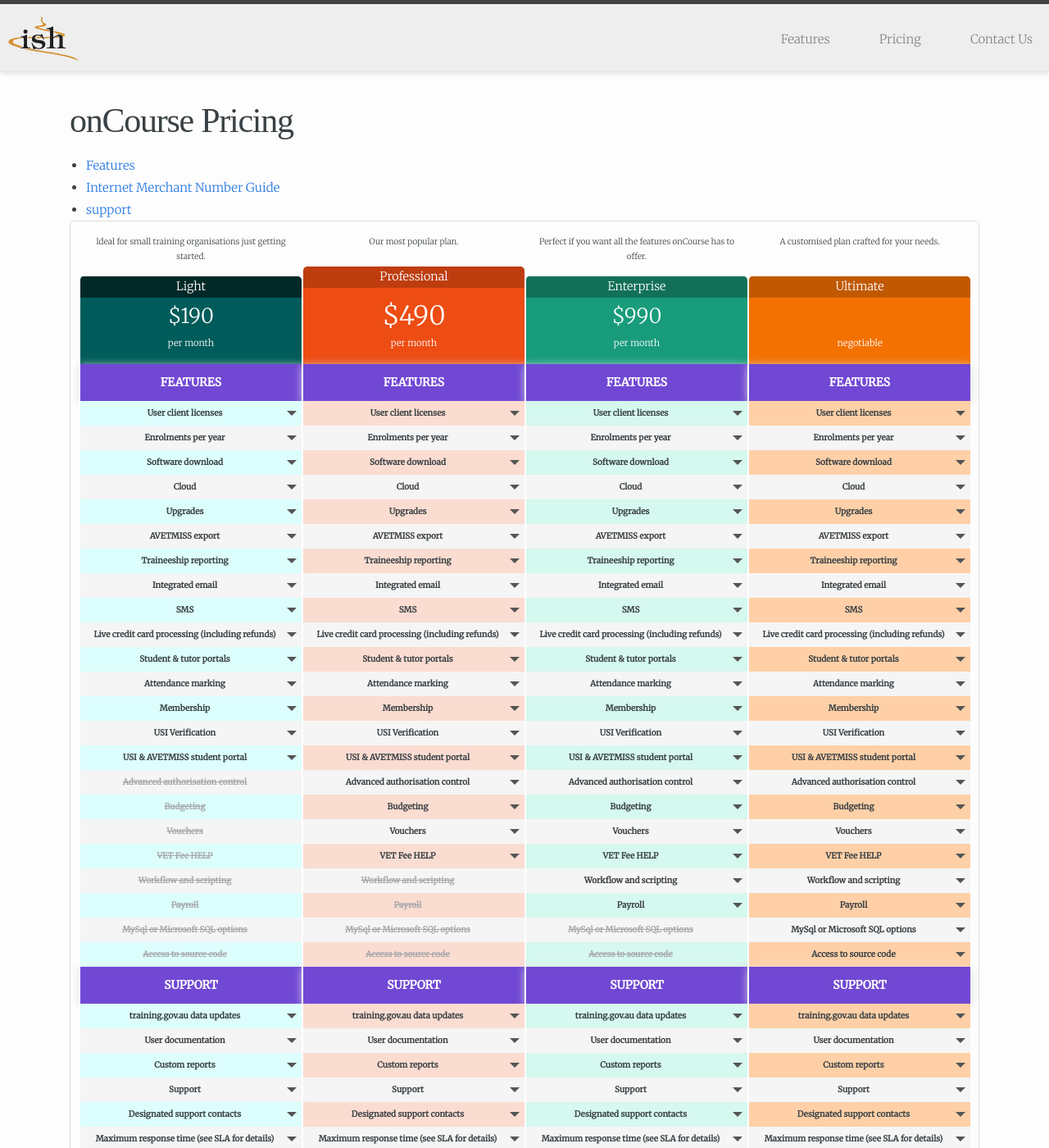
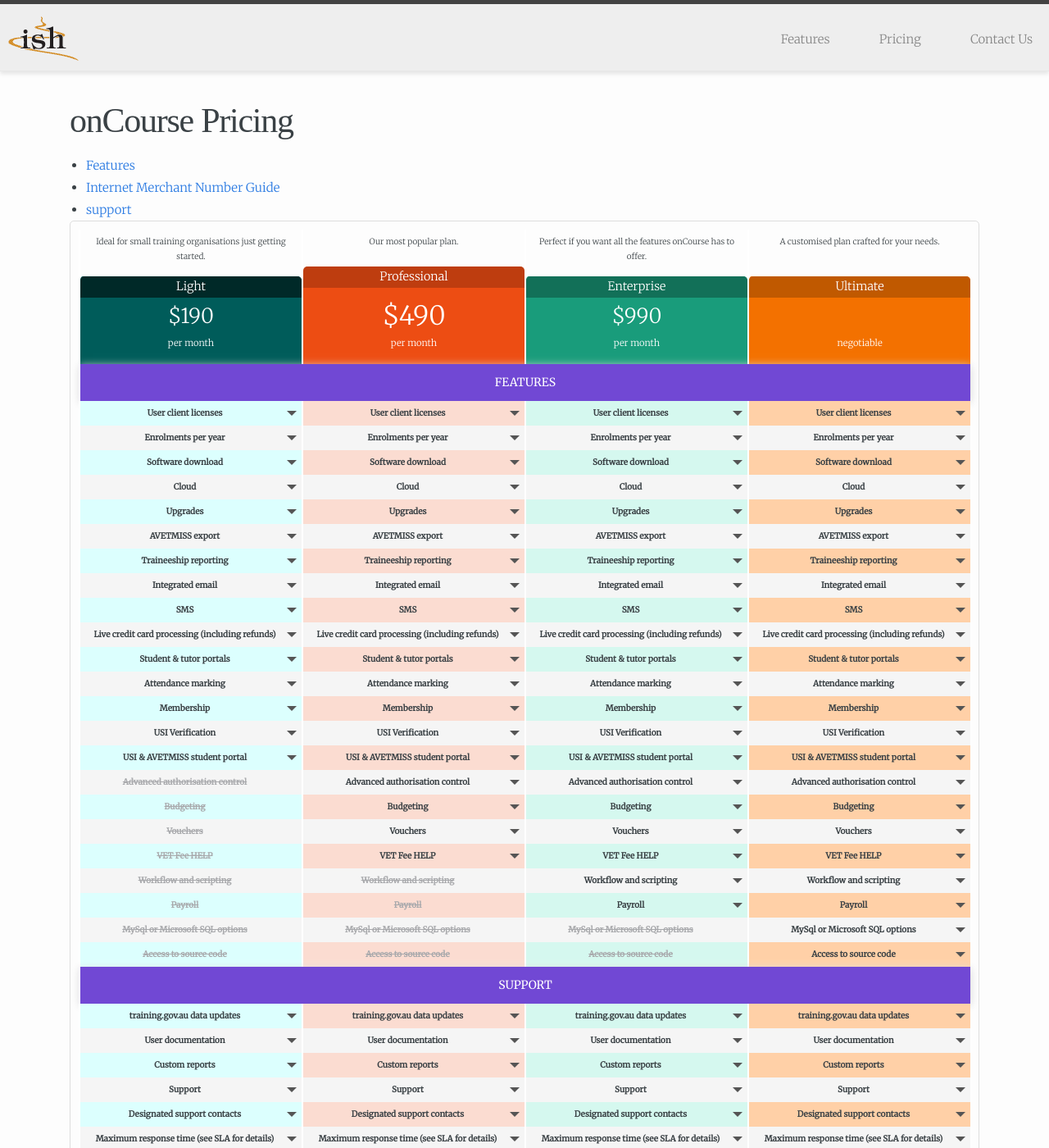
Before and after one commit to stephenmcilwaine/website, a Jekyll site: the page built from features/costs/pricing.md, in a window 1280 px wide and 1400 px high. Shown: the whole window at 82% size. Built offline with Jekyll 4.4.1, drawn with Linux system fonts in a browser that asks for light colours; some web fonts are replaced.

Commit message:
Simplify the sections. Not sure we even need them, but leave them for now.

```diff
--- a/features/costs/pricing.md
+++ b/features/costs/pricing.md
@@ -50,30 +50,32 @@
 {% assign class_right = 'col-price col-sm-6 col-xs-6' %}
 {% for price in site.data.pricing-table-oncourse %}
   <div class="row-item row-details row-item-{{ forloop.index }}">
-    {% assign row_highlighted = price.highlight %}
-    {% for item in price.plans %}
-      <div class="{{ class_right }} col-item-{{ forloop.index }}{% if row_highlighted == true %} highlight{% endif %}{% if item_highlighted == forloop.index %} item-highlight{% endif %}">
-
-        {% assign has_no_plan = false %}
-        {% if item.plan == nil %}
-          {% assign has_no_plan = true %}
-        {% endif %}
-        <span class="col-desc{% if has_no_plan == true %} has-no-plan{% endif %}">
-          {{ price.title }}
+    {% if price.section %}
+      <div class="{{ class_right }} col-item-{{ forloop.index }} highlight">{{ price.title }}</div>
+    {% else %}
+      {% for item in price.plans %}
+        <div class="{{ class_right }} col-item-{{ forloop.index }}{% if item_highlighted == forloop.index %} item-highlight{% endif %}">
+          {% assign has_no_plan = false %}
+          {% if item.plan == nil %}
+            {% assign has_no_plan = true %}
+          {% endif %}
+          <span class="col-desc{% if has_no_plan == true %} has-no-plan{% endif %}">
+            {{ price.title }}
+            {% if has_no_plan == false %}
+              <i class="app-icon icon-arrow-bottom"></i>
+            {% endif %}
+          </span>
           {% if has_no_plan == false %}
-            <i class="app-icon icon-arrow-bottom"></i>
+            <div class="plan-details">
+              {{ item.plan }}
+            </div>
           {% endif %}
-        </span>
-        {% if has_no_plan == false %}
-          <div class="plan-details">
-            {{ item.plan }}
-          </div>
-        {% endif %}
-        {% if price.more %}
-          <div class="hide item-more-details">{{ price.more }}</div>
-        {% endif %}
-      </div>
-    {% endfor %}
+          {% if price.more %}
+            <div class="hide item-more-details">{{ price.more }}</div>
+          {% endif %}
+        </div>
+      {% endfor %}
+    {% endif %}
   </div>
 {% endfor %}
 
```
Also changed, not shown: _data/pricing-table-oncourse.yml (+2 -12 lines).
